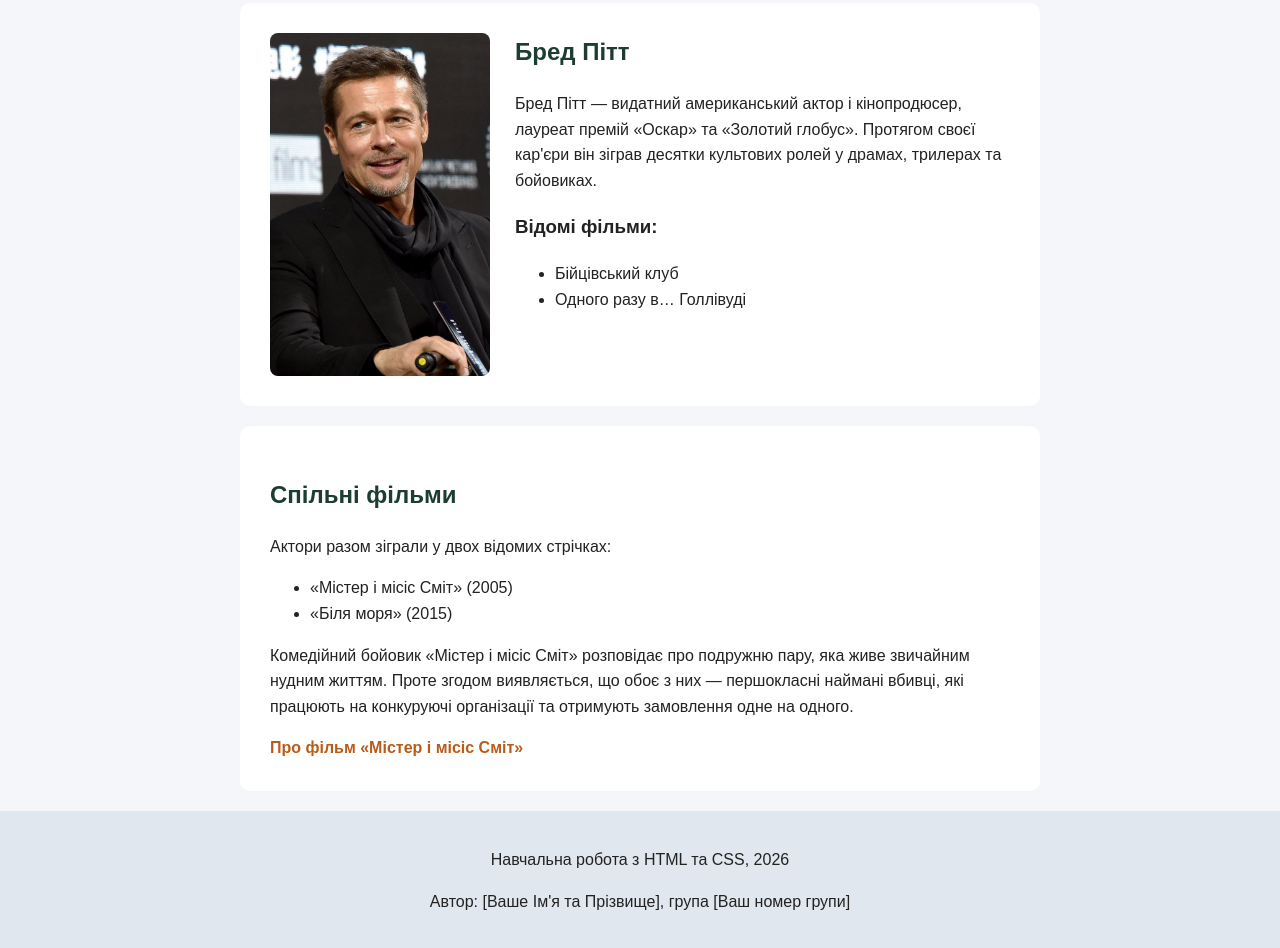
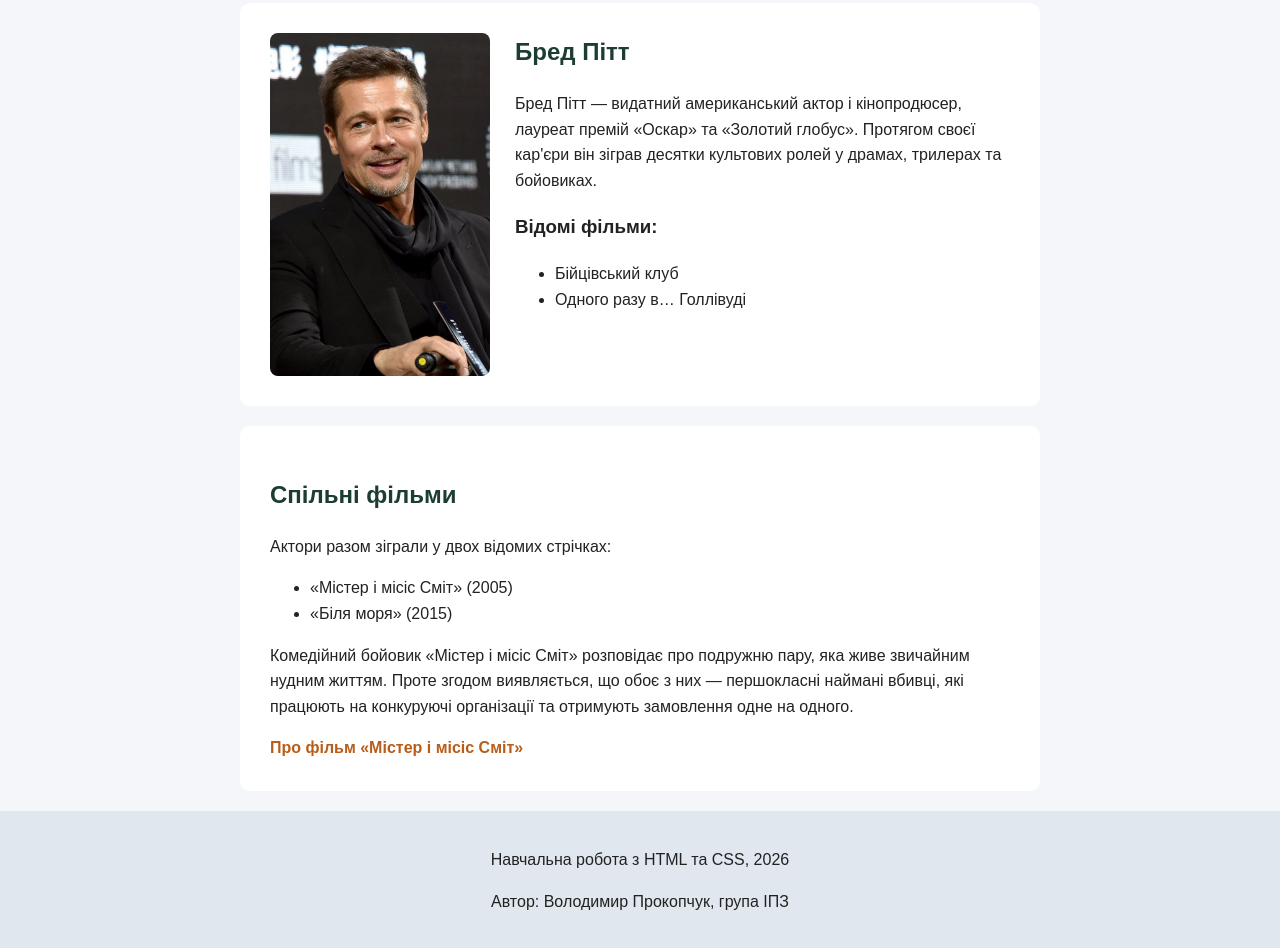
Before and after one commit to VovaProkopchuk/Labs, a plain HTML site: page practical task 01/actors-site/index.html in a window 1280 px wide. Shown: the part 677-1625 px from the top of the page. Drawn offline with Linux system fonts and the light colour scheme.

Commit message:
Fix HTML structure and update author information

```diff
--- a/practical task 01/actors-site/index.html
+++ b/practical task 01/actors-site/index.html
@@ -55,7 +55,7 @@
 
     <footer>
         <p>Навчальна робота з HTML та CSS, 2026</p>
-        <p>Автор: [Ваше Ім'я та Прізвище], група [Ваш номер групи]</p>
+        <p>Автор: Володимир Прокопчук, група ІПЗ</p>
     </footer>
 
 </body>
```
